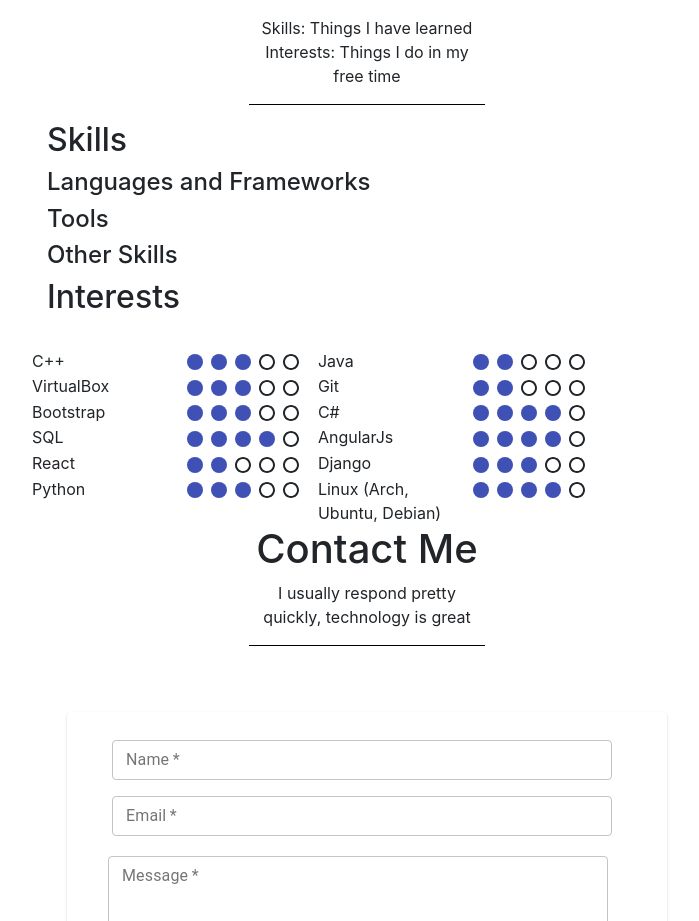
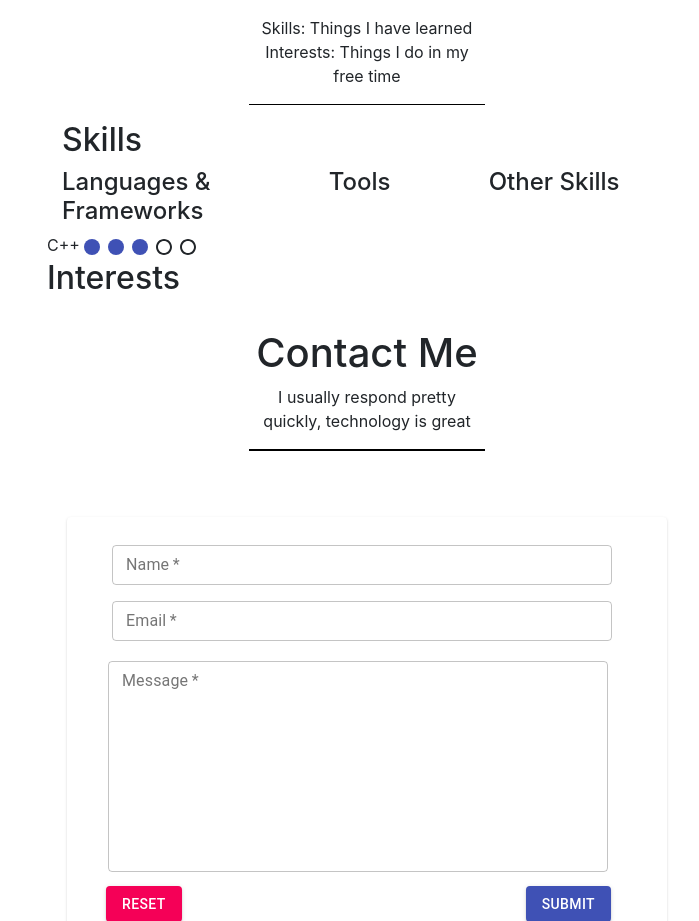
Before and after one commit to yjeafar/yjeafar.github.io, a React (Create React App) app: page / in a window 1280 px wide. Shown: the part 2401-3322 px from the top of the page, without its empty margins (273-972 px from the left). Built offline with nearby package versions, Linux system fonts and the light colour scheme.

Commit message:
worked on adding href to url scroll

```diff
--- a/package.json
+++ b/package.json
@@ -10,6 +10,7 @@
     "@testing-library/user-event": "^7.2.1",
     "bootstrap": "^4.5.2",
     "formik": "^2.1.4",
+    "jquery": "^3.5.1",
     "react": "^16.13.1",
     "react-bootstrap": "^1.3.0",
     "react-dom": "^16.13.1",
--- a/src/js/navBar.js
+++ b/src/js/navBar.js
@@ -12,7 +12,7 @@ import { Link, useHistory } from "react-router-dom";
 import '../css/navBar.css'
 import 'bootstrap/dist/css/bootstrap.min.css';
 import * as TabValue from '../enum';
-import { ScrollLink } from 'react-scroll';
+import * as $ from 'jquery';
 
 export default function NavBar() {
 
@@ -36,6 +36,23 @@ export default function NavBar() {
 
     const history = useHistory();
 
+    // $(window).scroll(
+    //     function(){
+    //         if($(this).scrollTop() == 100){
+    //             history.push("#");
+    //         } else if ($(this).scrollTop() == 250) {
+    //             history.push("#experiences");
+    //         } else if ($(this).scrollTop() == 350 && $(this).scrollTop() < 450) {
+    //             history.push("#projects");
+    //         } else if ($(this).scrollTop() > 450 && $(this).scrollTop() < 550) {
+    //             history.push("#skills");
+    //         } else if ($(this).scrollTop() > 550 && $(this).scrollTop() < 650) {
+    //             history.push("#contact-me");
+    //         }
+    //         console.log(history)
+    //     }
+    // );
+
     return (
         <div className="header">
                 <Paper square className={classes.root}>
@@ -48,11 +65,11 @@ export default function NavBar() {
                             textColor="primary"
                             aria-label="icon label tabs example"
                         >
-                            <Tab icon={<HomeIcon />} label="PORTFOLIO" href="#" onClick={() => history.push("#")}/>
-                            <Tab icon={<FaceIcon />} label="EXPERIENCES" href="#experiences" onClick={() => history.push("#experiences")}/>
-                            <Tab icon={<BusinessCenterIcon />} label="PROJECTS" href="#projects" onClick={() => history.push("#projects")} />
-                            <Tab icon={<BarChartIcon />} label="SKILLS & INTERESTS" href="#skills" onClick={() => history.push("#skills")} />
-                            <Tab icon={<ContactMailIcon />} label="CONTACT ME" href="#contact-me" onClick={() => history.push("#contact-me")} />
+                            <Tab icon={<HomeIcon />} label="PORTFOLIO" href="#" />
+                            <Tab icon={<FaceIcon />} label="EXPERIENCES" href="#experiences" />
+                            <Tab icon={<BusinessCenterIcon />} label="PROJECTS" href="#projects" />
+                            <Tab icon={<BarChartIcon />} label="SKILLS & INTERESTS" href="#skills" />
+                            <Tab icon={<ContactMailIcon />} label="CONTACT ME" href="#contact-me" />
                         </Tabs>
                 </Paper>
         </div>
--- a/src/js/skills.js
+++ b/src/js/skills.js
@@ -8,7 +8,8 @@ export default function Skills() {
     var skillValues = {
         Cplusplus: 3, Java: 2, VirtualBox: 3,
         Git: 2, CSharp: 4, Bootstrap: 3, SQL: 4, AngularJs: 4,
-        React: 2, Django: 3, Python: 3, Linux: 4
+        React: 2, Django: 3, Python: 3, Linux: 4, FileZilla:5,
+        Apache: 3
     };
 
     return (
@@ -18,27 +19,37 @@ export default function Skills() {
                     <Row className="justify-content-md-center">
                         <Col md="5">
                             <h1 className="sectionTitle">Skills and Interests</h1>
-                                <div className="sectionTitle">Skills: Things I have learned <br/>  Interests: Things I do in my free time </div>
+                            <div className="sectionTitle">Skills: Things I have learned <br />  Interests: Things I do in my free time </div>
                             <hr className='horizontalLine' />
                         </Col>
                     </Row>
                 </Container>
+                <Container>
                 <h2>
                     Skills
                 </h2>
+                <Row>
+                    <Col xs={10} md={5}>
                         <h4>
-                        Languages and Frameworks
+                            Languages & Frameworks
                         </h4>
+                        <Row>
+                                C++
+                            <Skillset value={skillValues.Cplusplus} />
+                        </Row>
+                    </Col>
+                    <Col xs={4} md={3}>
                         <h4>
                             Tools
                         </h4>
+                    </Col>
+                    <Col>
                         <h4>
                             Other Skills
                         </h4>
-                    <h2>
-                        Interests
-                    </h2>
-                <br />
+                    </Col>
+                </Row>
+                {/* <Container>
                 <Row>
                     <div>
                         <Row>
@@ -46,10 +57,14 @@ export default function Skills() {
                                 C++
                             </Col>
                             <Skillset value={skillValues.Cplusplus} />
-                                <Col>
+                            <Col >
                                 Java
                             </Col>
                             <Skillset value={skillValues.Java} />
+                            <Col >
+                                FileZilla
+                            </Col>
+                            <Skillset value={skillValues.FileZilla} />
                         </Row>
                         <Row>
                             <Col>
@@ -60,6 +75,10 @@ export default function Skills() {
                                 Git
                             </Col>
                             <Skillset value={skillValues.Git} />
+                            <Col>
+                                Apache
+                            </Col>
+                            <Skillset value={skillValues.Apache} />
                         </Row>
                         <Row>
                             <Col>
@@ -103,6 +122,12 @@ export default function Skills() {
                         </Row>
                     </div>
                 </Row>
+                </Container> */}
+                </Container>
+                <h2>
+                    Interests
+                </h2>
+                <br />
             </div>
         </div>
     );
```
Also changed, not shown: 1 other file (tests, documents, lock files or other folders). Lines whose indentation alone changed are shown as unchanged.
